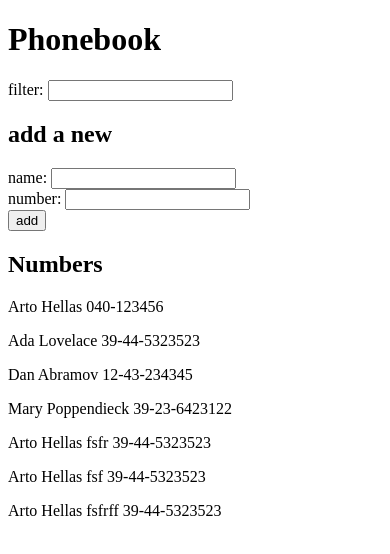
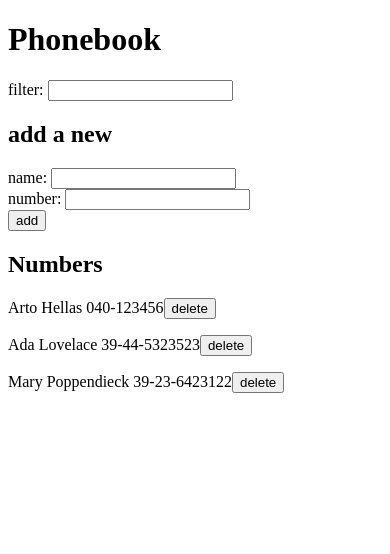
Before and after one commit to zerochil/fullstackopen, a React (Vite) app in the folder part2/phonebook/: page / in a window 390 px wide. Shown: the top 554 px of the page. Built offline with nearby package versions, Linux system fonts and the light colour scheme; data requests are answered from the project's data file.

Commit message:
2.14: The Phonebook step9

```diff
--- a/part2/phonebook/db.json
+++ b/part2/phonebook/db.json
@@ -11,29 +11,9 @@
       "id": 2
     },
     {
-      "name": "Dan Abramov",
-      "number": "12-43-234345",
-      "id": 3
-    },
-    {
       "name": "Mary Poppendieck",
       "number": "39-23-6423122",
       "id": 4
-    },
-    {
-      "name": "Arto Hellas fsfr",
-      "number": "39-44-5323523",
-      "id": 5
-    },
-    {
-      "name": "Arto Hellas fsf",
-      "number": "39-44-5323523",
-      "id": 6
-    },
-    {
-      "name": "Arto Hellas fsfrff",
-      "number": "39-44-5323523",
-      "id": 7
     }
   ]
 }
--- a/part2/phonebook/src/App.jsx
+++ b/part2/phonebook/src/App.jsx
@@ -25,22 +25,32 @@ const App = () => {
       return
     }
 
-    formProps.id = persons.length+1
+    const largestId = Math.max(...persons.map(person=>person.id))
+    formProps.id = largestId+1
 
-    // const newPersons = persons.concat(formProps)
-
-  personService.post("http://localhost:3000/persons", formProps)
-
+    personService.post("http://localhost:3000/persons", formProps)
     setPersons(persons.concat(formProps))
   }
 
+  const handleDelete = (e) => {
+    const id = e.target.id
+    setPersons( persons.filter(person => person.id != id) )
+    personService.remove(id)
+  }
 
   const displayNumbers = () => {
     return (
       persons.filter(
         person => person.name.toLowerCase().includes(filter.toLowerCase())
       ).map(
-        person => <p key={person.name}>{person.name} {person.number}</p>
+        person => {
+          return (
+            <p key={person.id}>
+              {person.name} {person.number}
+              <button onClick={handleDelete} id={person.id}>delete</button>
+            </p>
+          )
+        }
       )
     )
   }
--- a/part2/phonebook/src/services/persons.js
+++ b/part2/phonebook/src/services/persons.js
@@ -4,19 +4,22 @@ const instance = axios.create({ baseURL: '//localhost:3000/persons' });
 
 const post = (url, data) => {
     return instance.post(url, data)
-    // .then((response) => {
-    //   console.log(response.data);
-    // })
-    // .catch((error) => {
-    //   console.log("Error:", error.message);
-    // });
 }
 
 const get = (url) => {
   return instance.get(url)
 }
 
+const remove = (id) => {
+  return instance.delete(id)
+}
+
+// const get = (url) => {
+//   return instance.get(url)
+// }
+
 export default {
   get: get,
-  post: post
+  post: post,
+  remove: remove
 }
```
